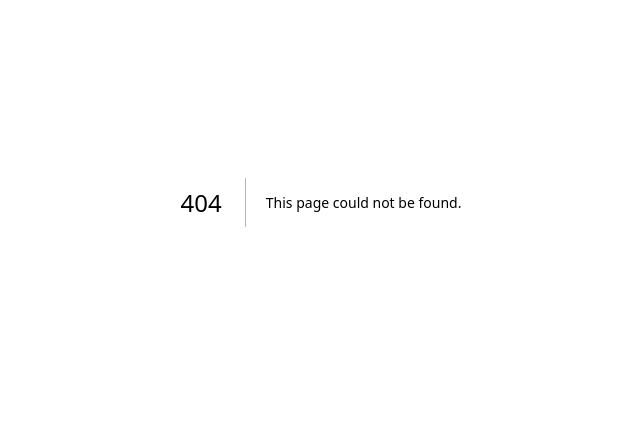
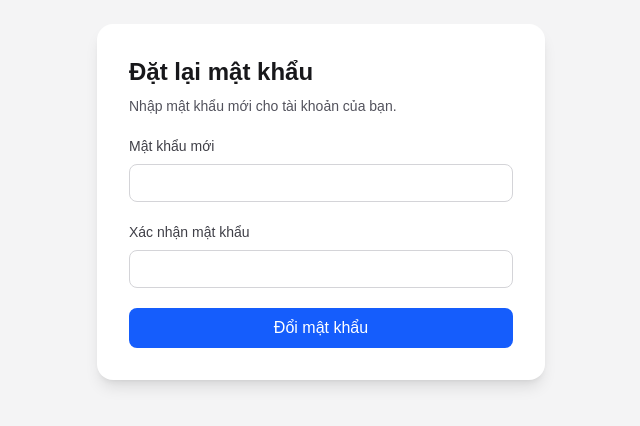
Before and after one commit to CNPM-2026/RENTALMANAGEMENT, a Next.js app in the folder client/: page /reset-password in a window 1280 px wide. Before the commit this address had no page. Shown: the part 198-624 px from the top of the page, without its empty margins (319-959 px from the left). Built offline with nearby package versions, Linux system fonts and the light colour scheme; no server answers.

Commit message:
feat: Reset Password UI + Service

```diff
--- a/client/app/layout.tsx
+++ b/client/app/layout.tsx
@@ -13,8 +13,8 @@ const geistMono = Geist_Mono({
 });
 
 export const metadata: Metadata = {
-  title: "Create Next App",
-  description: "Generated by create next app",
+  title: "Rental Management",
+  description: "Quản lý nhà trọ",
 };
 
 export default function RootLayout({ children }: LayoutProps<"/">) {
--- /dev/null
+++ b/client/app/reset-password/page.tsx
@@ -0,0 +1,118 @@
+"use client";
+
+import { FormEvent, Suspense, useState } from "react";
+import { useSearchParams } from "next/navigation";
+
+const apiUrl = process.env.NEXT_PUBLIC_API_URL ?? "http://localhost:3000";
+
+function ResetPasswordForm() {
+  const searchParams = useSearchParams();
+  const token = searchParams.get("token") ?? "";
+  const [password, setPassword] = useState("");
+  const [confirmation, setConfirmation] = useState("");
+  const [message, setMessage] = useState("");
+  const [isSubmitting, setIsSubmitting] = useState(false);
+
+  async function handleSubmit(event: FormEvent<HTMLFormElement>) {
+    event.preventDefault();
+    setMessage("");
+
+    if (!token) {
+      setMessage("Liên kết đặt lại mật khẩu không có mã hợp lệ.");
+      return;
+    }
+    if (password !== confirmation) {
+      setMessage("Mật khẩu xác nhận không khớp.");
+      return;
+    }
+
+    setIsSubmitting(true);
+    try {
+      const response = await fetch(`${apiUrl}/api/v1/auth/reset-password`, {
+        method: "POST",
+        headers: { "Content-Type": "application/json" },
+        body: JSON.stringify({ token, password }),
+      });
+      const body = await response.json();
+      setMessage(
+        response.ok
+          ? "Đặt lại mật khẩu thành công. Bạn có thể đăng nhập bằng mật khẩu mới."
+          : body.message ?? "Không thể đặt lại mật khẩu.",
+      );
+    } catch {
+      setMessage("Không thể kết nối tới máy chủ. Vui lòng thử lại.");
+    } finally {
+      setIsSubmitting(false);
+    }
+  }
+
+  return (
+    <main className="flex min-h-screen items-center justify-center bg-zinc-100 px-6">
+      <form
+        onSubmit={handleSubmit}
+        className="w-full max-w-md space-y-5 rounded-2xl bg-white p-8 shadow-lg"
+      >
+        <div>
+          <h1 className="text-2xl font-semibold text-zinc-900">
+            Đặt lại mật khẩu
+          </h1>
+          <p className="mt-2 text-sm text-zinc-600">
+            Nhập mật khẩu mới cho tài khoản của bạn.
+          </p>
+        </div>
+
+        <label className="block text-sm font-medium text-zinc-700">
+          Mật khẩu mới
+          <input
+            required
+            minLength={6}
+            type="password"
+            value={password}
+            onChange={(event) => setPassword(event.target.value)}
+            className="mt-2 w-full rounded-lg border border-zinc-300 px-3 py-2 text-zinc-900 outline-none focus:border-blue-500"
+          />
+        </label>
+
+        <label className="block text-sm font-medium text-zinc-700">
+          Xác nhận mật khẩu
+          <input
+            required
+            minLength={6}
+            type="password"
+            value={confirmation}
+            onChange={(event) => setConfirmation(event.target.value)}
+            className="mt-2 w-full rounded-lg border border-zinc-300 px-3 py-2 text-zinc-900 outline-none focus:border-blue-500"
+          />
+        </label>
+
+        {message && (
+          <p className="rounded-lg bg-zinc-100 p-3 text-sm text-zinc-700">
+            {message}
+          </p>
+        )}
+
+        <button
+          type="submit"
+          disabled={isSubmitting}
+          className="w-full rounded-lg bg-blue-600 px-4 py-2 font-medium text-white hover:bg-blue-700 disabled:cursor-not-allowed disabled:opacity-60"
+        >
+          {isSubmitting ? "Đang xử lý..." : "Đổi mật khẩu"}
+        </button>
+      </form>
+    </main>
+  );
+}
+
+export default function ResetPasswordPage() {
+  return (
+    <Suspense
+      fallback={
+        <main className="flex min-h-screen items-center justify-center bg-zinc-100 px-6">
+          Đang tải...
+        </main>
+      }
+    >
+      <ResetPasswordForm />
+    </Suspense>
+  );
+}
```
Also changed, not shown: 1 other file (tests, documents, lock files or other folders).
